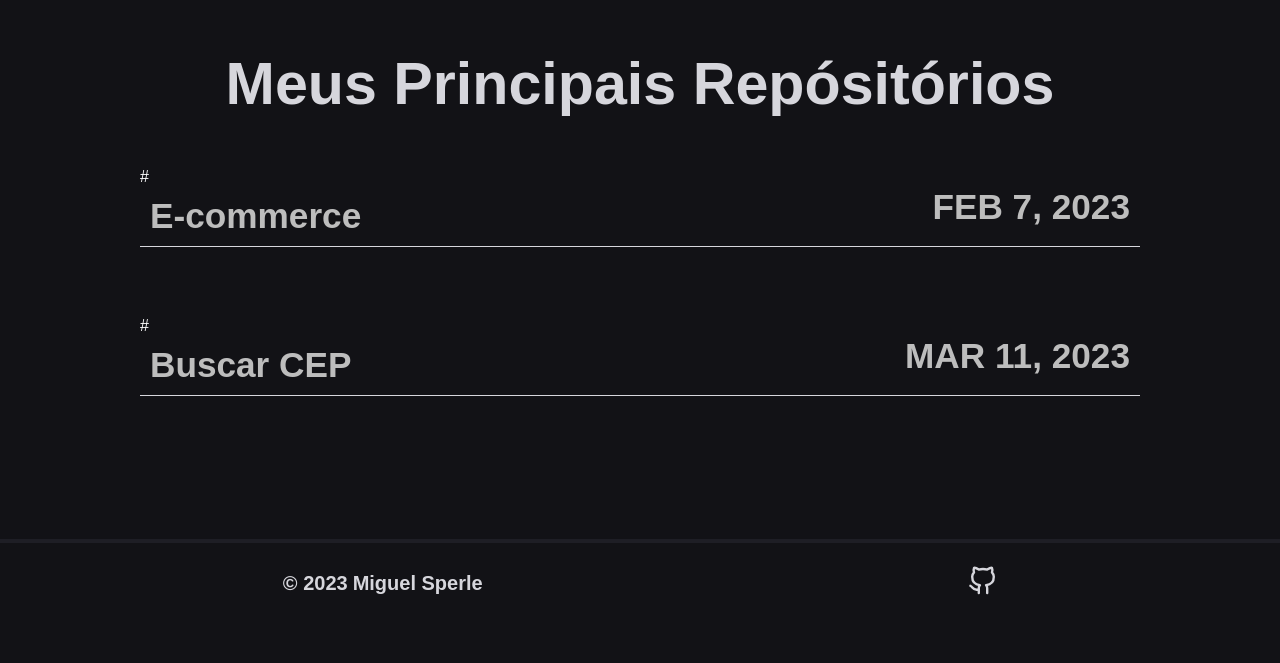
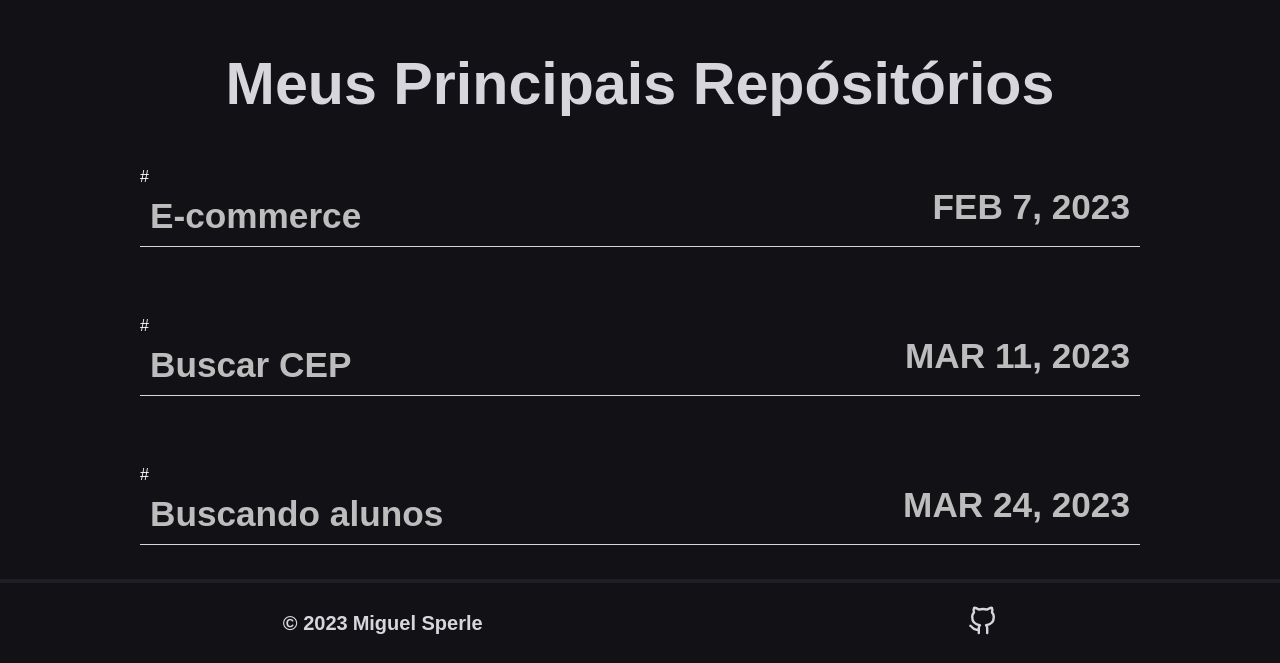
Before and after one commit to MiguelSperle/Portifolio, a React (Vite) app: page / in a window 1280 px wide. Shown: the part 1946-2609 px from the top of the page. Before the commit the page ends 2569 px from the top, so only its background shows below. Built offline with nearby package versions, Linux system fonts and the light colour scheme.

Commit message:
Atualizado

```diff
--- a/src/components/layout/repositoryProject/_project.scss
+++ b/src/components/layout/repositoryProject/_project.scss
@@ -9,7 +9,7 @@
 }
 
 .container-project {
-    height: 55vh;
+    height: 60vh;
     display: flex;
     flex-direction: column;
     align-items: center;
--- a/src/components/layout/repositoryProject/index.tsx
+++ b/src/components/layout/repositoryProject/index.tsx
@@ -13,6 +13,11 @@ export default function Project(){
                         <a href="https://github.com/MiguelSperle/Search-CEP" target='_blank'><a className="linkProject" href="https://search-cep-indol.vercel.app/" target='_blank'>#</a><p>Buscar CEP</p></a>
                         <p>MAR 11, 2023</p>
                     </div>
+
+                    <div className="project">
+                        <a href="https://github.com/MiguelSperle/Buscando-Alunos" target='_blank'><a className="linkProject" href="https://buscando-alunos.vercel.app/" target='_blank'>#</a><p>Buscando alunos</p></a>
+                        <p>MAR 24, 2023</p>
+                    </div>
                 </div>
 
             </div>
--- a/src/index.css
+++ b/src/index.css
@@ -505,7 +505,7 @@ body {
 }
 
 .container-project {
-  height: 55vh;
+  height: 60vh;
   display: flex;
   flex-direction: column;
   align-items: center;
```
